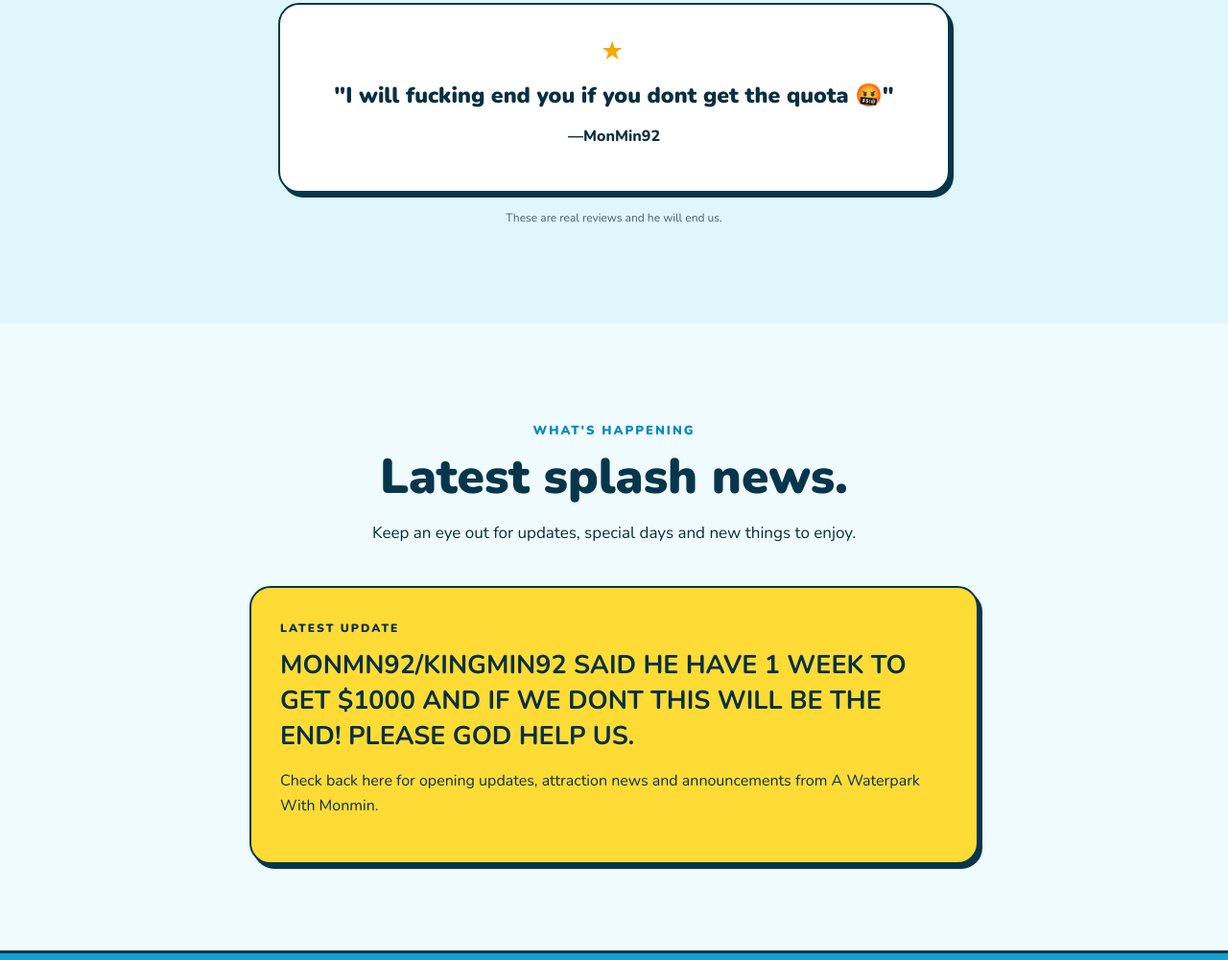
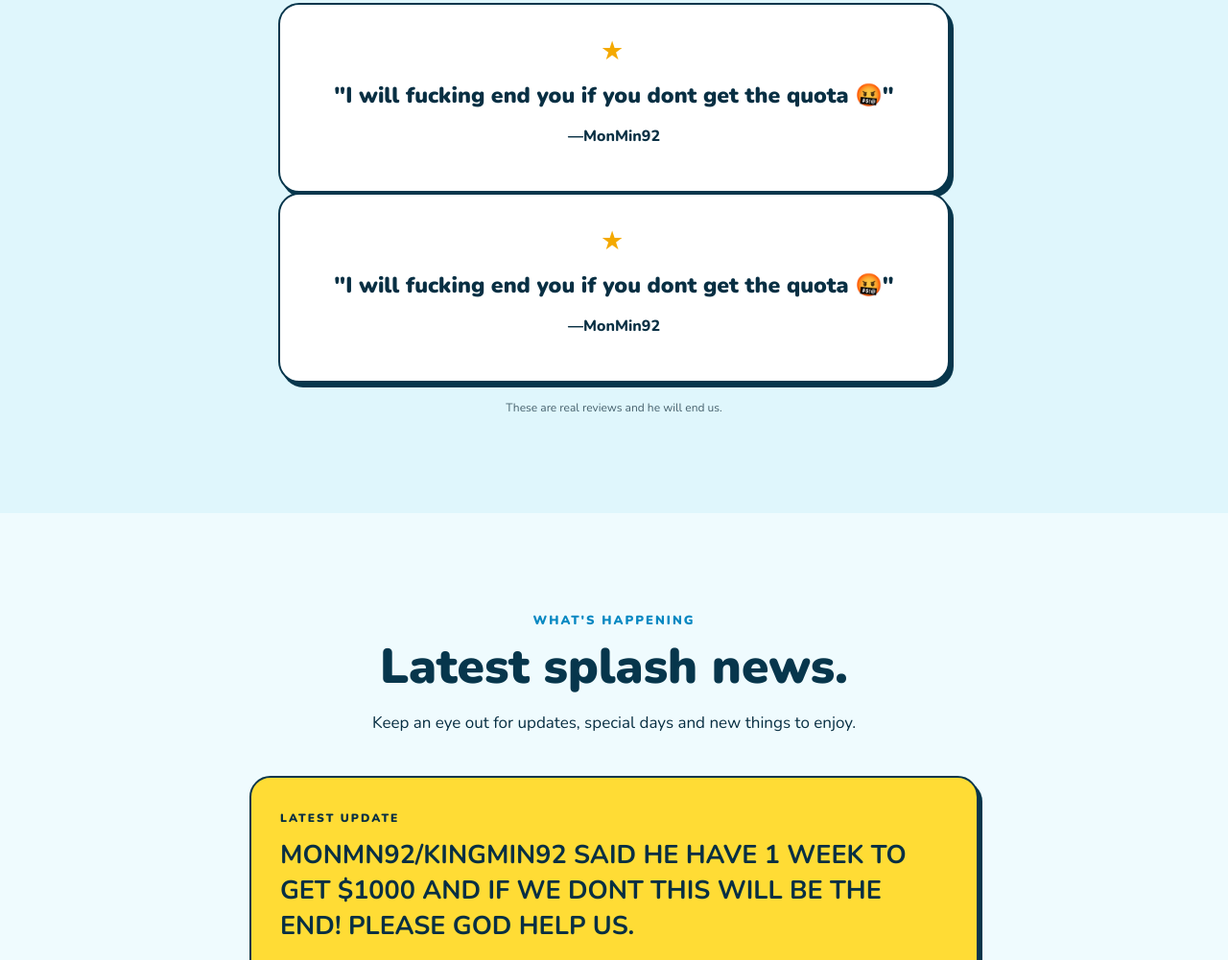
Before and after one commit to yourlocaluncyourlocalunc-dot/A-Waterpark-With-Monmin, a plain HTML site: page index.html in a window 1280 px wide. Shown: the part 1761-2762 px from the top of the page at 96% size. Drawn offline with nearby package versions, Linux system fonts and the light colour scheme.

Commit message:
Update index.html

```diff
--- a/index.html
+++ b/index.html
@@ -69,6 +69,12 @@
         <blockquote>"I will fucking end you if you dont get the quota 🤬"</blockquote>
         <p class="review-author">—MonMin92</p>
       </div>
+        </div>
+      <div class="review-card">
+        <div class="stars" aria-label="1 out of 5 stars">★</div>
+        <blockquote>"I will fucking end you if you dont get the quota 🤬"</blockquote>
+        <p class="review-author">—MonMin92</p>
+      </div>
       <p class="small-note">These are real reviews and he will end us.</p>
     </section>
 
```
